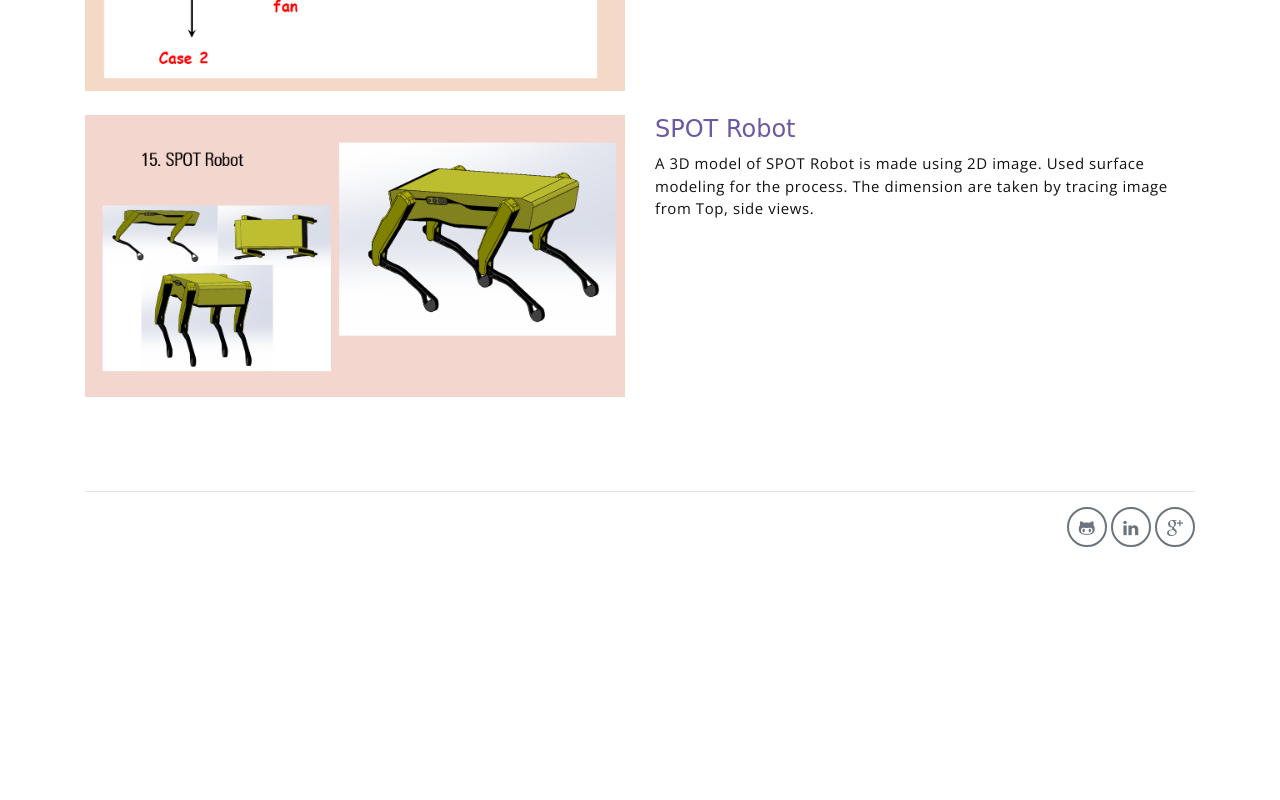
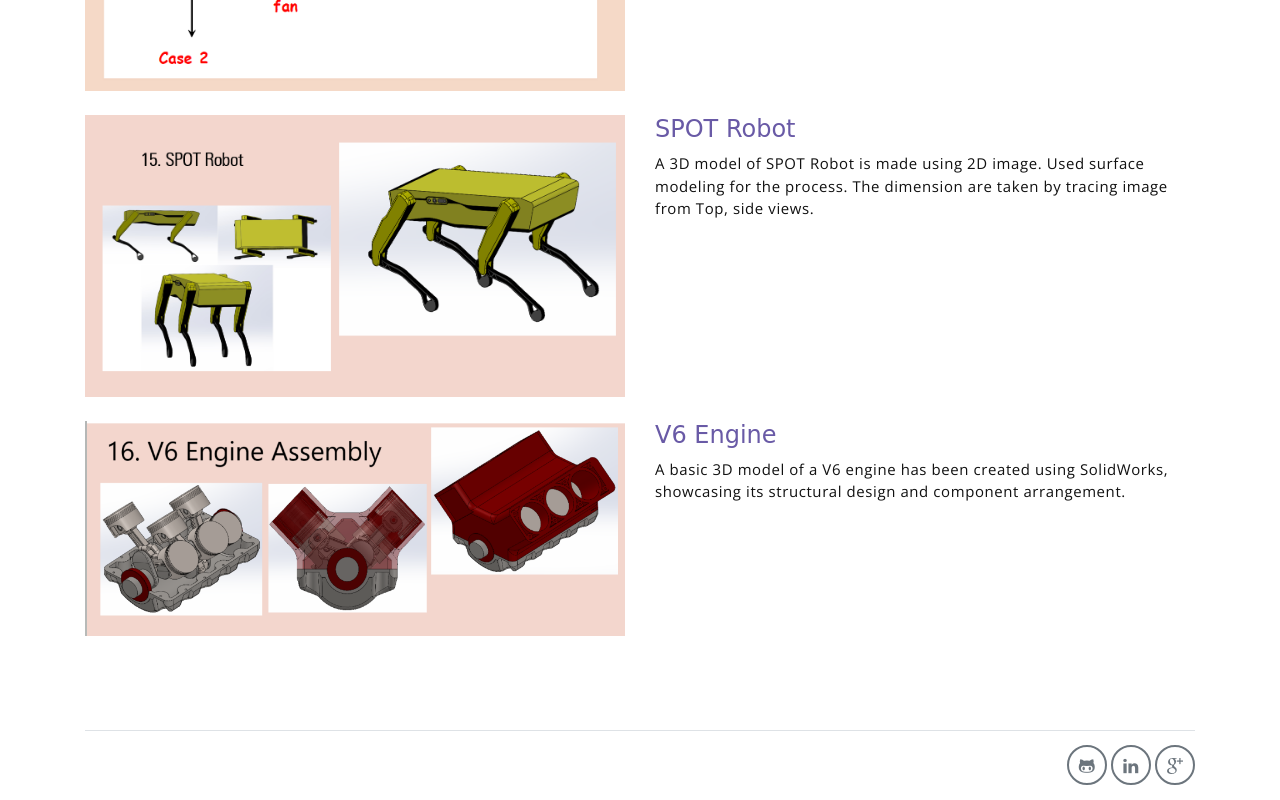
Before and after one commit to GajananSD/CADPortfolio.github.io, a plain HTML site: page index.html in a window 1280 px wide. Shown: the part 6525-7325 px from the top of the page. Before the commit the page ends 7086 px from the top, so only its background shows below. Drawn offline with nearby package versions, Linux system fonts and the light colour scheme; a web font is replaced by a local one.

Commit message:
Update index.html

```diff
--- a/index.html
+++ b/index.html
@@ -281,6 +281,15 @@
             </div>
         </div><!-- end of row -->
 
+        <div class="row mb-4">
+            <div class="col-md-6">
+                <img src="assets/imgs/16.png" class="img-fluid" alt="V6 Engine">
+            </div>
+            <div class="col-md-6">
+                <h4>V6 Engine</h4>
+                <p>A basic 3D model of a V6 engine has been created using SolidWorks, showcasing its structural design and component arrangement. </p>
+            </div>
+        </div><!-- end of row -->
 
 
     </div><!-- end of container -->
```
